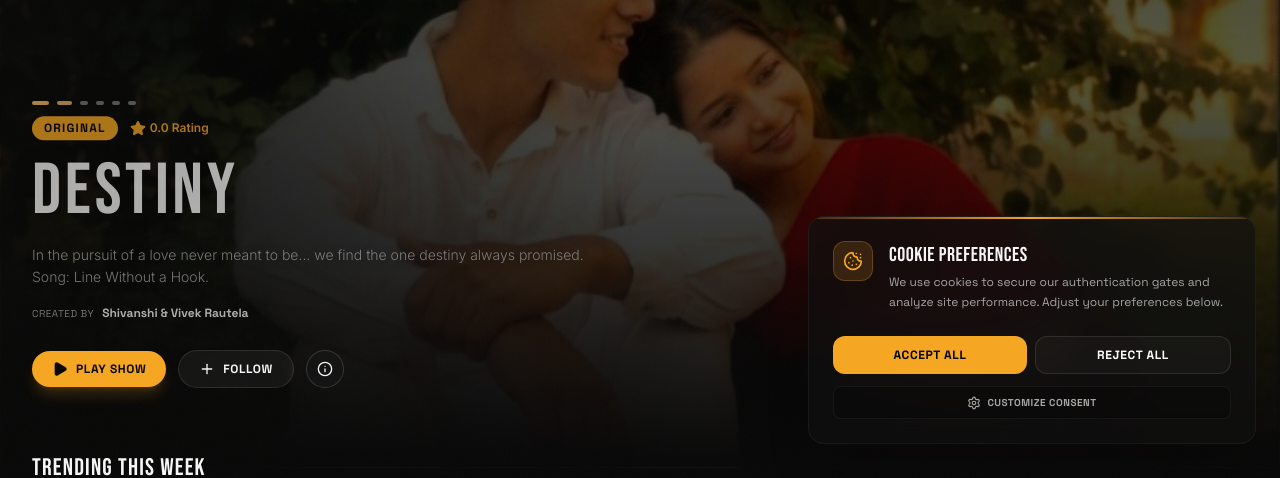
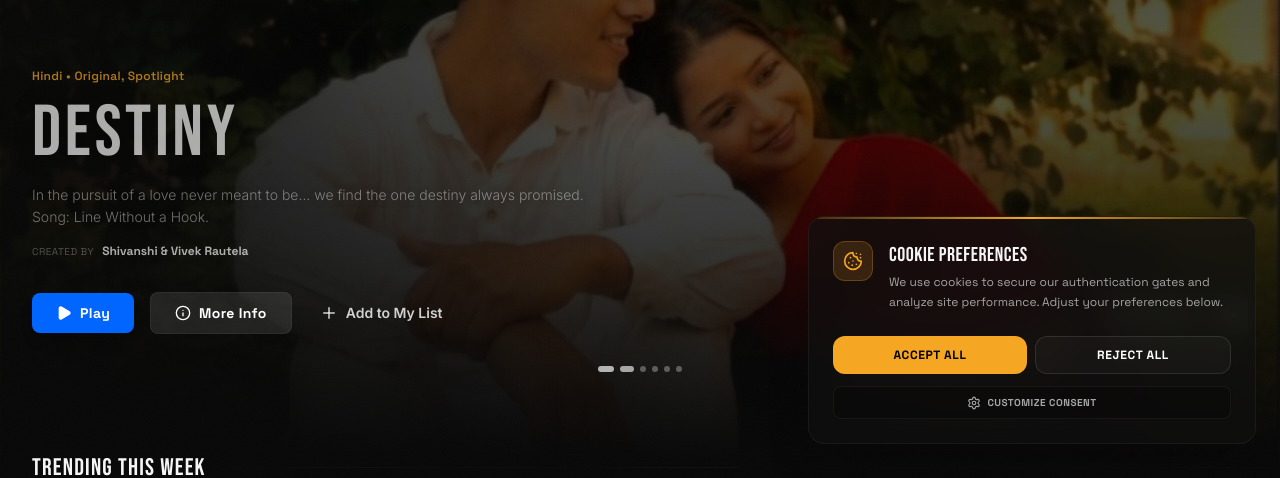
Before and after one commit to vivekrautela03-lang/theoldverse_production, a Next.js app: page / in a window 1280 px wide. Shown: the part 332-810 px from the top of the page. Built offline with nearby package versions, Linux system fonts and the light colour scheme; no server answers.

Commit message:
feat(hero): redesign carousel slide layout to match premium OTT layout

```diff
--- a/src/app/page.tsx
+++ b/src/app/page.tsx
@@ -3,7 +3,7 @@
 import React, { useState, useEffect, useRef } from "react";
 import Link from "next/link";
 import { motion, AnimatePresence } from "framer-motion";
-import { Play, Volume2, VolumeX, Info, Star, Plus, Check } from "lucide-react";
+import { Play, Volume2, VolumeX, Info, Star, Plus, Check, ChevronLeft, ChevronRight } from "lucide-react";
 import MovieRow from "@/components/MovieRow";
 import AuthPortal from "@/components/AuthPortal";
 import { getStoreData, mutateStore } from "@/lib/supabaseStore";
@@ -19,6 +19,7 @@ export default function HomePage() {
   const [isFollowingCreator, setIsFollowingCreator] = useState(false);
   const [isClient, setIsClient] = useState(false);
   const [isLoggedIn, setIsLoggedIn] = useState(false);
+  const [isInWatchlist, setIsInWatchlist] = useState(false);
   const videoRef = useRef<HTMLVideoElement>(null);
 
   // Play video programmatically to ensure mobile compatibility (iOS Safari / Android Chrome)
@@ -64,6 +65,7 @@ export default function HomePage() {
     if (current) {
       const followed = getStoreData.followedIds();
       setIsFollowingCreator(followed.includes(current.creatorId));
+      setIsInWatchlist(getStoreData.watchlistIds().includes(current.id));
     }
   };
 
@@ -100,17 +102,23 @@ export default function HomePage() {
   // Sync featuredItem when currentSlideIndex changes
   useEffect(() => {
     if (slides.length > 0) {
-      const current = slides[currentSlideIndex];
-      if (current) {
-        setFeaturedItem(current);
-        const followed = getStoreData.followedIds();
-        setIsFollowingCreator(followed.includes(current.creatorId));
+      const item = slides[currentSlideIndex];
+      setFeaturedItem(item || null);
+      if (item) {
+        setIsInWatchlist(getStoreData.watchlistIds().includes(item.id));
       }
     }
   }, [currentSlideIndex, slides]);
 
   const handleSlideSelect = (index: number) => {
     setCurrentSlideIndex(index);
+  };
+
+  const handleWatchlistToggle = (e: React.MouseEvent) => {
+    e.preventDefault();
+    if (!featuredItem) return;
+    const nextVal = mutateStore.toggleWatchlist(featuredItem.id);
+    setIsInWatchlist(nextVal);
   };
 
 
@@ -202,25 +210,12 @@ export default function HomePage() {
           </motion.div>
         </AnimatePresence>
 
-        {/* Hero Content */}
-        <div className="max-w-7xl mx-auto px-4 sm:px-6 lg:px-8 w-full pb-10 sm:pb-16 md:pb-20 relative z-20">
+        {/* Hero Content Overlay (Image 2 style) */}
+        <div className="max-w-7xl mx-auto px-4 sm:px-6 lg:px-8 w-full pb-12 sm:pb-16 md:pb-24 relative z-20 flex flex-col justify-end min-h-[50vh] sm:min-h-[60vh] md:min-h-[80vh]">
+          <div className="flex flex-col md:flex-row md:items-end justify-between gap-8 w-full">
+
+            {/* Left Content Column */}
             <div className="max-w-2xl space-y-4">
-
-            {/* Slide Pagination Dots */}
-            <div className="flex gap-2">
-              {slides.map((_, idx) => (
-                <button
-                  key={idx}
-                  onClick={() => handleSlideSelect(idx)}
-                  className={`h-1 rounded-full transition-all duration-300 cursor-pointer ${
-                    currentSlideIndex === idx ? "w-6 bg-oldverse-accent" : "w-2 bg-white/30 hover:bg-white/50"
-                  }`}
-                  aria-label={`Go to slide ${idx + 1}`}
-                />
-              ))}
-            </div>
-
-            {/* Slide Details with transition */}
               <AnimatePresence mode="wait">
                 <motion.div
                   key={featuredItem.id}
@@ -228,18 +223,12 @@ export default function HomePage() {
                   animate={{ opacity: 1, y: 0 }}
                   exit={{ opacity: 0, y: -15 }}
                   transition={{ duration: 0.4 }}
-                className="space-y-4"
+                  className="space-y-3.5"
                 >
-                {/* Tag / Category */}
-                <div className="flex items-center gap-3">
-                  <span className="text-[10px] sm:text-xs uppercase tracking-widest bg-oldverse-accent text-oldverse-bg font-bold font-grotesk px-3 py-1 rounded-full">
-                    {featuredItem.isOriginal ? "Original" : "Spotlight"}
-                  </span>
-                  <div className="flex items-center gap-1 text-xs text-oldverse-accent font-semibold">
-                    <Star className="h-4 w-4 fill-oldverse-accent" />
-                    <span>{featuredItem.rating} Rating</span>
-                  </div>
-                </div>
+                  {/* Languages | Genres Metadata */}
+                  <p className="text-xs font-semibold text-oldverse-accent tracking-wide font-grotesk">
+                    Hindi &bull; {featuredItem.category === "Music" ? "Music, Romance, Serene" : featuredItem.category === "Series" ? "Romance, Sci-Fi, Drama" : "Original, Spotlight"}
+                  </p>
 
                   {/* Title */}
                   {featuredItem.id.startsWith("media-love") ? (
@@ -247,7 +236,7 @@ export default function HomePage() {
                       <span className="text-[10px] sm:text-xs font-grotesk font-bold tracking-widest text-oldverse-accent uppercase">
                         Now Screening / Music Clip
                       </span>
-                    <h3 className="font-bebas text-2xl sm:text-3xl tracking-wide text-oldverse-text uppercase drop-shadow-[0_2px_8px_rgba(0,0,0,0.6)]">
+                      <h3 className="font-bebas text-3xl sm:text-4xl md:text-5xl tracking-wide text-oldverse-text uppercase drop-shadow-[0_2px_8px_rgba(0,0,0,0.6)]">
                         {featuredItem.title}
                       </h3>
                     </div>
@@ -258,13 +247,13 @@ export default function HomePage() {
                   )}
 
                   {/* Synopsis */}
-                <p className="text-oldverse-secondary text-xs sm:text-sm font-light leading-relaxed max-w-xl filter drop-shadow-[0_1px_5px_rgba(0,0,0,0.5)] line-clamp-3">
+                  <p className="text-white/60 text-xs sm:text-sm font-light leading-relaxed max-w-xl filter drop-shadow-[0_1px_5px_rgba(0,0,0,0.5)] line-clamp-3">
                     {featuredItem.description}
                   </p>
 
                   {/* Creator Credit */}
                   <div className="flex items-center gap-2">
-                  <span className="text-[10px] text-oldverse-secondary font-grotesk uppercase tracking-wider">Created By</span>
+                    <span className="text-[10px] text-white/40 font-grotesk uppercase tracking-wider">Created By</span>
                     <Link
                       href={`/creator/${featuredItem.creatorId}`}
                       className="text-xs font-grotesk font-bold text-oldverse-text hover:text-oldverse-accent transition-colors"
@@ -275,63 +264,84 @@ export default function HomePage() {
                 </motion.div>
               </AnimatePresence>
 
-            {/* CTA Buttons */}
-            <div className="flex flex-wrap items-center gap-3 pt-2">
+              {/* Action Buttons Row */}
+              <div className="flex flex-wrap items-center gap-4 pt-3">
                 {featuredItem.videoUrl?.includes("instagram.com") ? (
                   <a
                     href={featuredItem.videoUrl}
                     target="_blank"
                     rel="noopener noreferrer"
-                  className="flex items-center gap-2 px-5 py-2.5 rounded-full bg-oldverse-accent hover:bg-oldverse-accent-secondary text-oldverse-bg font-grotesk font-bold text-xs tracking-wider uppercase shadow-lg shadow-oldverse-accent/20 transition-all duration-300 hover:scale-105"
+                    className="flex items-center gap-2 px-6 py-2.5 rounded-lg bg-[#0066FF] hover:bg-[#0055DD] text-white font-grotesk font-bold text-sm tracking-wide transition-all shadow-lg hover:scale-102"
                   >
-                  <Play className="h-4 w-4 fill-oldverse-bg" />
-                  Play Show
+                    <Play className="h-4 w-4 fill-current" />
+                    Play
                   </a>
                 ) : (
                   <Link
                     href={`/watch/${featuredItem.id}`}
-                  className="flex items-center gap-2 px-5 py-2.5 rounded-full bg-oldverse-accent hover:bg-oldverse-accent-secondary text-oldverse-bg font-grotesk font-bold text-xs tracking-wider uppercase shadow-lg shadow-oldverse-accent/20 transition-all duration-300 hover:scale-105"
+                    className="flex items-center gap-2 px-6 py-2.5 rounded-lg bg-[#0066FF] hover:bg-[#0055DD] text-white font-grotesk font-bold text-sm tracking-wide transition-all shadow-lg hover:scale-102"
                   >
-                  <Play className="h-4 w-4 fill-oldverse-bg" />
-                  Play Show
+                    <Play className="h-4 w-4 fill-current" />
+                    Play
                   </Link>
                 )}
-
-              <a
-                href="https://instagram.com/theoldverse_"
-                target="_blank"
-                rel="noopener noreferrer"
-                className="flex items-center gap-2 px-5 py-2.5 rounded-full border border-white/10 hover:border-white/20 bg-white/5 hover:bg-white/10 text-oldverse-text font-grotesk font-bold text-xs tracking-wider uppercase transition-all duration-300 hover:scale-105"
-              >
-                <Plus className="h-4 w-4" />
-                Follow
-              </a>
 
                 {featuredItem.videoUrl?.includes("instagram.com") ? (
                   <a
                     href={featuredItem.videoUrl}
                     target="_blank"
                     rel="noopener noreferrer"
-                  className="p-2.5 rounded-full border border-white/15 bg-oldverse-card/60 backdrop-blur-md text-oldverse-text hover:text-oldverse-accent hover:border-oldverse-accent/30 transition-colors"
-                  title="Details"
+                    className="flex items-center gap-2 px-6 py-2.5 rounded-lg border border-white/5 bg-white/10 hover:bg-white/15 text-white font-grotesk font-bold text-sm tracking-wide transition-all hover:scale-102"
                   >
                     <Info className="h-4 w-4" />
+                    More Info
                   </a>
                 ) : (
                   <Link
                     href={`/watch/${featuredItem.id}#description`}
-                  className="p-2.5 rounded-full border border-white/15 bg-oldverse-card/60 backdrop-blur-md text-oldverse-text hover:text-oldverse-accent hover:border-oldverse-accent/30 transition-colors"
-                  title="Details"
+                    className="flex items-center gap-2 px-6 py-2.5 rounded-lg border border-white/5 bg-white/10 hover:bg-white/15 text-white font-grotesk font-bold text-sm tracking-wide transition-all hover:scale-102"
                   >
                     <Info className="h-4 w-4" />
+                    More Info
                   </Link>
                 )}
 
-              {/* Mute toggle button (only for videos) */}
-              {!featuredItem.id.startsWith("media-love") && (
+                {/* Add to My List Button */}
+                <button
+                  onClick={handleWatchlistToggle}
+                  className="flex items-center gap-2 px-3 py-2 text-white/80 hover:text-white transition-colors text-sm font-semibold hover:scale-102 cursor-pointer"
+                >
+                  {isInWatchlist ? <Check className="h-4.5 w-4.5 text-oldverse-accent" /> : <Plus className="h-4.5 w-4.5" />}
+                  <span>{isInWatchlist ? "In My List" : "Add to My List"}</span>
+                </button>
+              </div>
+            </div>
+
+            {/* Right Controls Column (Navigation Arrows & Mute) */}
+            <div className="flex items-center self-end md:self-auto gap-2">
+              {/* Prev Button */}
+              <button
+                onClick={() => setCurrentSlideIndex((prevIdx) => (prevIdx - 1 + slides.length) % slides.length)}
+                className="p-2.5 rounded-lg border border-white/5 bg-white/10 hover:bg-white/15 text-white transition-all cursor-pointer hover:scale-105"
+                aria-label="Previous Slide"
+              >
+                <ChevronLeft className="h-4 w-4" />
+              </button>
+
+              {/* Next Button */}
+              <button
+                onClick={() => setCurrentSlideIndex((prevIdx) => (prevIdx + 1) % slides.length)}
+                className="p-2.5 rounded-lg border border-white/5 bg-white/10 hover:bg-white/15 text-white transition-all cursor-pointer hover:scale-105"
+                aria-label="Next Slide"
+              >
+                <ChevronRight className="h-4 w-4" />
+              </button>
+
+              {/* Mute Toggle Button */}
+              {featuredItem.videoUrl && (
                 <button
                   onClick={() => setIsMuted(!isMuted)}
-                  className="p-2.5 rounded-full border border-white/15 bg-oldverse-card/60 backdrop-blur-md text-oldverse-text hover:text-oldverse-accent hover:border-oldverse-accent/30 transition-colors"
+                  className="p-2.5 rounded-lg border border-white/5 bg-white/10 hover:bg-white/15 text-white transition-all cursor-pointer hover:scale-105 ml-2"
                   aria-label="Toggle Sound"
                 >
                   {isMuted ? <VolumeX className="h-4 w-4" /> : <Volume2 className="h-4 w-4" />}
@@ -339,6 +349,20 @@ export default function HomePage() {
               )}
             </div>
 
+          </div>
+
+          {/* Centered Pagination Dots at the very bottom */}
+          <div className="flex justify-center gap-1.5 pt-8 w-full">
+            {slides.map((_, idx) => (
+              <button
+                key={idx}
+                onClick={() => handleSlideSelect(idx)}
+                className={`h-1.5 rounded-full transition-all duration-300 cursor-pointer ${
+                  currentSlideIndex === idx ? "w-6 bg-white" : "w-1.5 bg-white/30 hover:bg-white/50"
+                }`}
+                aria-label={`Go to slide ${idx + 1}`}
+              />
+            ))}
           </div>
         </div>
       </section>
```
Lines whose indentation alone changed are shown as unchanged.
